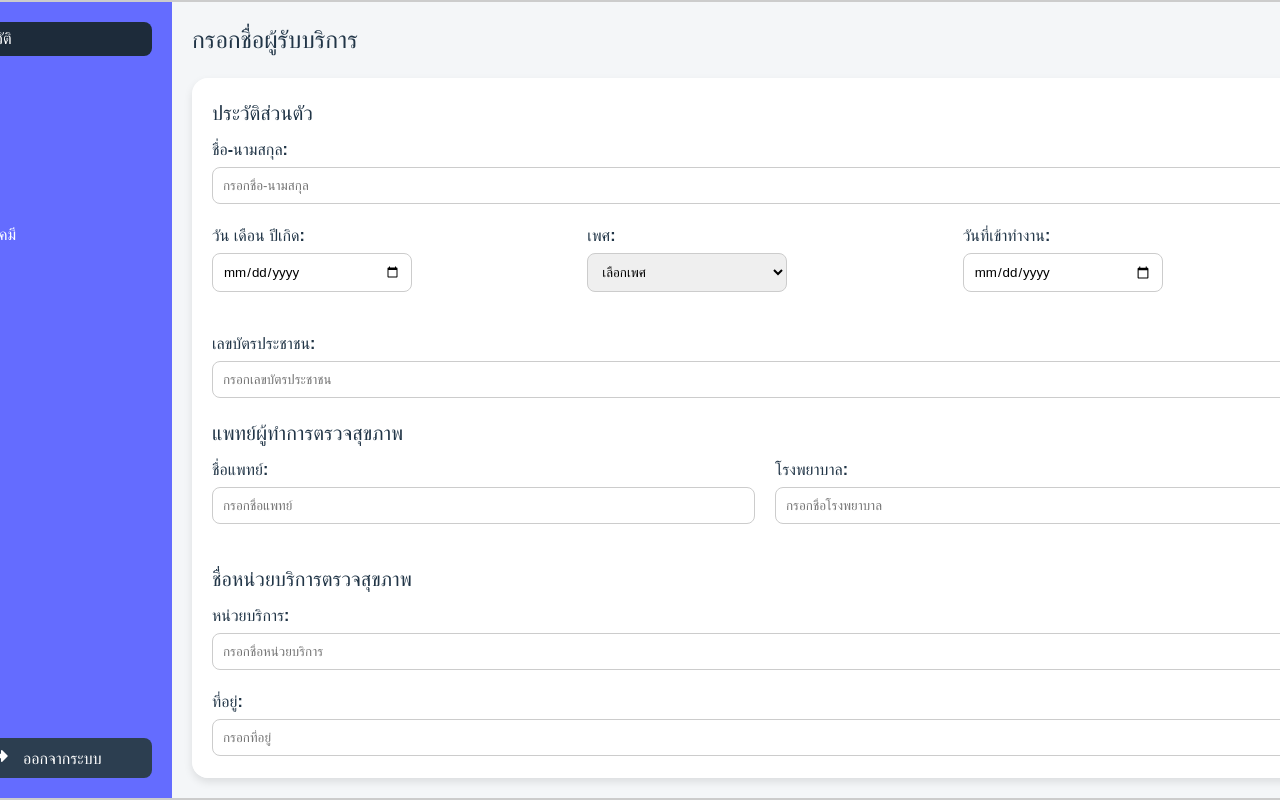
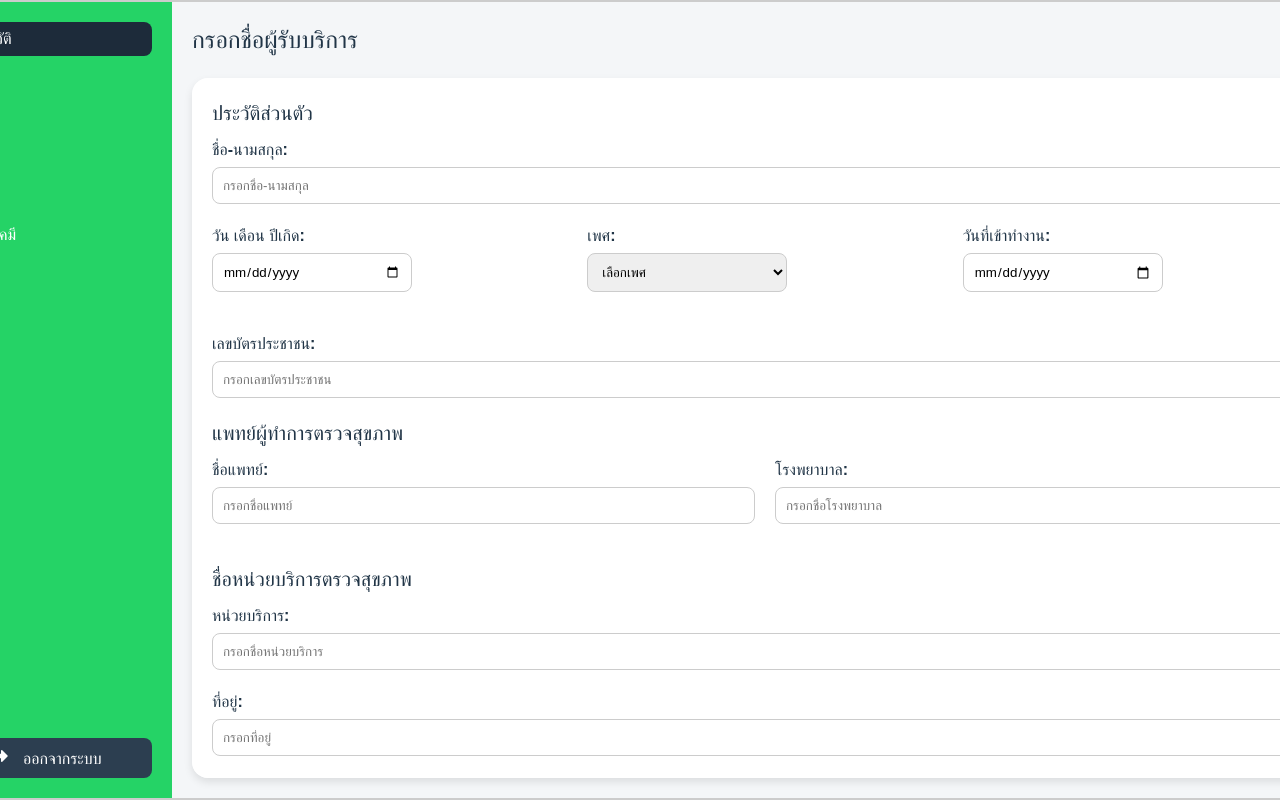
Before and after one commit to joozery/webappmo, a React (Vite) app in the folder frontend/: page /dashboard in a window 1280 px wide. Shown: the top 800 px of the page. Built offline with nearby package versions, Linux system fonts and the light colour scheme.

Commit message:
Updated CSS for sidebar and container, added spacing and border-radius

```diff
--- a/frontend/src/components/Dashboard.css
+++ b/frontend/src/components/Dashboard.css
@@ -39,7 +39,7 @@ body, html {
 }
 
 .sidebar {
-  background-color: #646cff;
+  background-color: #25d366;
   width: 250px;
   color: white;
   display: flex;
@@ -114,7 +114,7 @@ body, html {
   position: absolute;
   right: 10px;
   top: 10px;
-  background: none;
+  background: #25d366;
   border: none;
   cursor: pointer;
 }
```
